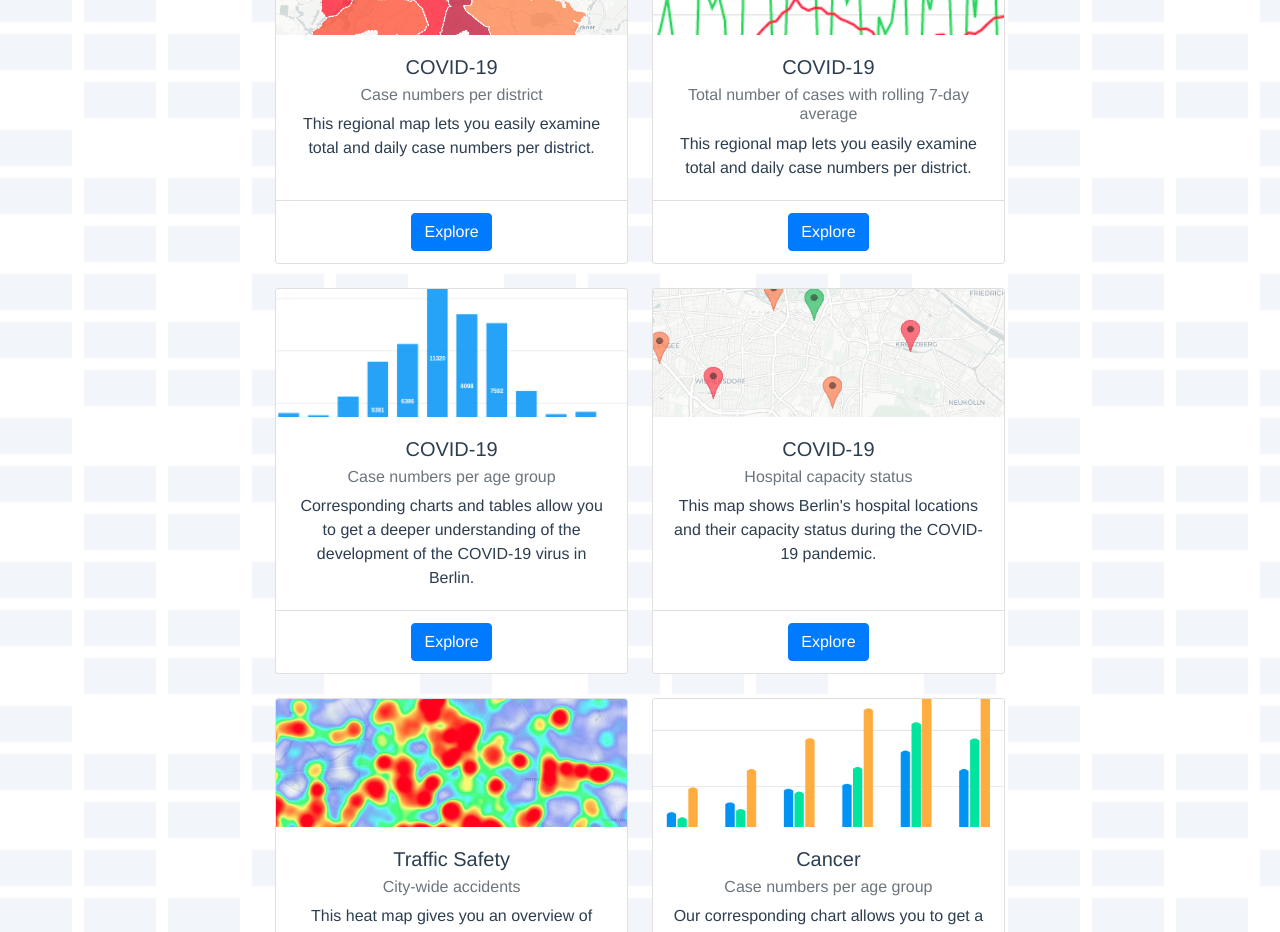
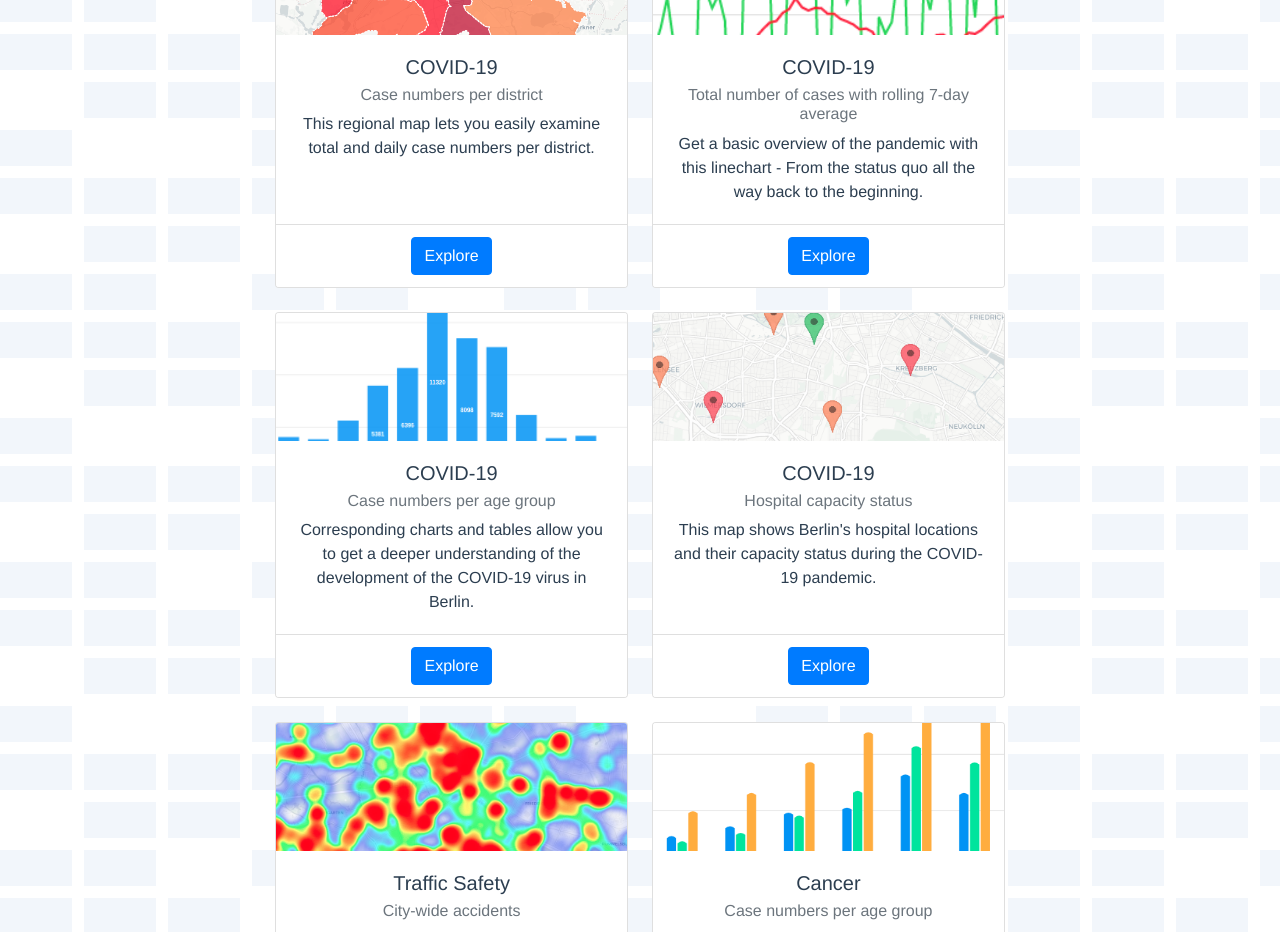
Before and after one commit to Api-visualizer/city-data-visualizer-FE, a Vue app: page / in a window 1280 px wide. Shown: the part 1140-2072 px from the top of the page. Built offline with nearby package versions, Linux system fonts and the light colour scheme; what @trevoreyre/autocomplete-vue, vue-apexcharts would draw is missing.

Commit message:
Change covid average topic card text

```diff
--- a/src/views/Landing.vue
+++ b/src/views/Landing.vue
@@ -66,7 +66,7 @@
               <div class="card-body">
                 <h5 class="card-title">COVID-19</h5>
                 <h6 class="card-subtitle mb-2 text-muted">Total number of cases with rolling 7-day average</h6>
-                <p class="card-text">This regional map lets you easily examine total and daily case numbers per district.</p>
+                <p class="card-text">Get a basic overview of the pandemic with this linechart - From the status quo all the way back to the beginning.</p>
               </div>
               <div class="card-footer">
                 <a class="btn btn-primary stretched-link" href="/covid-average" role="button">Explore</a>
```
